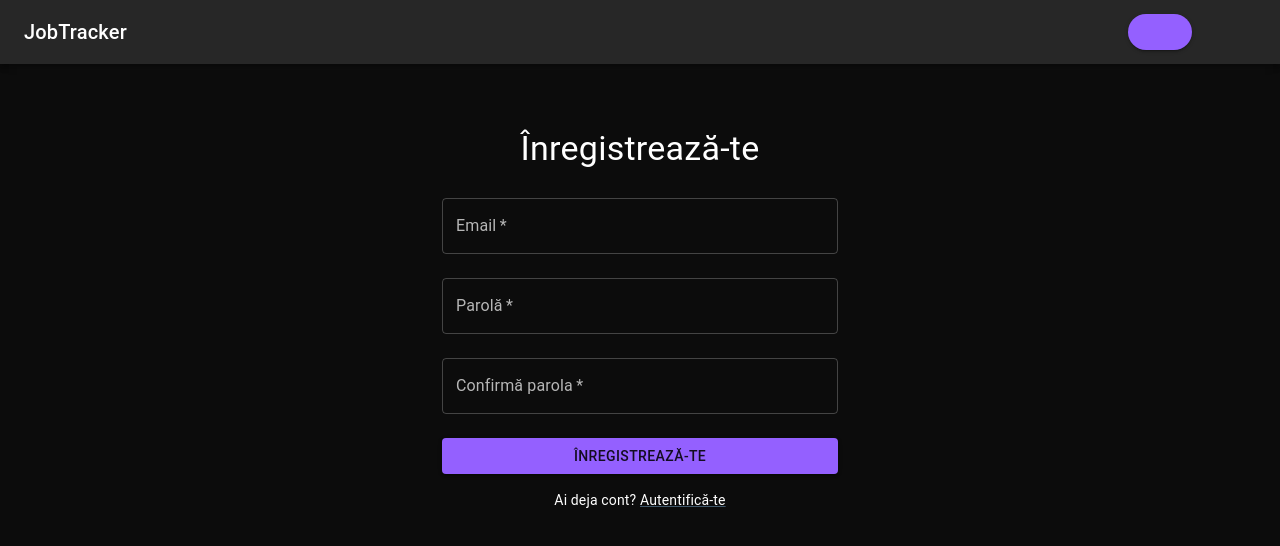
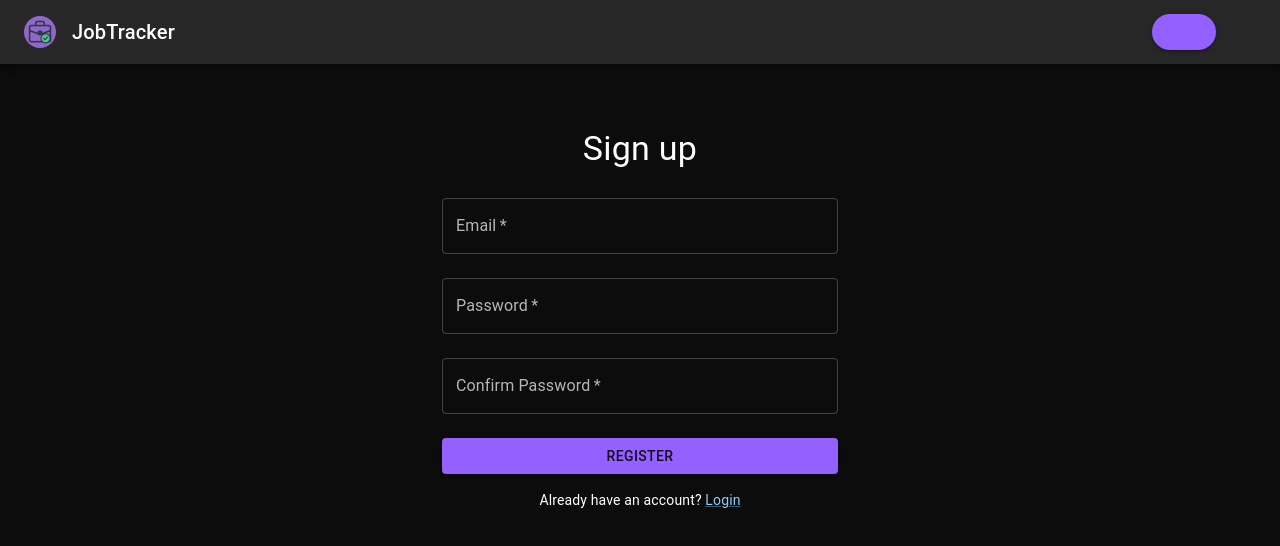
Before and after one commit to Miro-wq/job-tracker, a React (Create React App) app: page /register in a window 1280 px wide. Shown: the top 546 px of the page. Built offline with nearby package versions, Linux system fonts and the light colour scheme; some icons are missing.

Commit message:
UI and serverless functions improvements

```diff
--- a/src/App.js
+++ b/src/App.js
@@ -6,10 +6,12 @@ import {
   AppBar,
   Toolbar,
   Typography,
-  Button
+  Button,
+  Box,
 } from '@mui/material';
 import LogoutIcon from '@mui/icons-material/Logout';
 import UserDisplay from './components/UserDisplay';
+import jobTrackerIcon from './assets/job-tracker.png';
 
 import { AuthProvider, AuthContext } from './context/AuthContext';
 import Register from './pages/Register';
@@ -46,10 +48,22 @@ function AppLayout() {
       <CssBaseline />
 
       <AppBar position="static">
-        <Toolbar>
-          <Typography variant="h6" sx={{ flexGrow: 1 }}>
-            JobTracker
-          </Typography>
+        <Toolbar sx={{ paddingRight: '0 !important' }}>
+          <Box sx={{ flexGrow: 1, display: 'flex', flexDirection: 'row-reverse', justifyContent: 'flex-end', gap: 2 }}>
+            <Box sx={{ display: { xs: 'none', md: 'block' } }}>
+              <Typography variant="h6">
+                JobTracker
+              </Typography>
+            </Box>
+            <Box sx={{ height: '32px', borderRadius: '32px', overflow: 'hidden' }}>
+              <img
+                src={jobTrackerIcon}
+                alt="JT"
+                width={32}
+
+              />
+            </Box>
+          </Box>
 
           {user && <UserDisplay username={username} sx={{ mr: 2 }} />}
 
--- a/src/components/CreateTheme.js
+++ b/src/components/CreateTheme.js
@@ -24,13 +24,6 @@ export const darkTheme = createTheme({
           '&:hover': {
             backgroundColor: lighten('#9460ff', 0.2),
           },
-        },
-      },
-    },
-    MuiTypography: {
-      styleOverrides: {
-        root: {
-          color: '#fff',
         },
       },
     },
--- a/src/pages/Login.jsx
+++ b/src/pages/Login.jsx
@@ -25,14 +25,14 @@ export default function Login() {
       await login(email, password);
       navigate("/");
     } catch (err) {
-      setError(err.response?.data?.error || "Eroare la autentificare");
+      setError(err.response?.data?.error || "Authentication error");
     }
   };
 
   return (
     <Container maxWidth="xs" sx={{ mt: 8 }}>
       <Typography variant="h4" gutterBottom textAlign="center">
-        Autentifică-te
+        Login
       </Typography>
 
       {error && (
@@ -53,7 +53,7 @@ export default function Login() {
         />
 
         <TextField
-          label="Parolă"
+          label="Password"
           type="password"
           required
           fullWidth
@@ -63,14 +63,14 @@ export default function Login() {
         />
 
         <Button type="submit" variant="contained" fullWidth sx={{ mt: 2 }}>
-          Autentifică-te
+          Login
         </Button>
       </form>
 
       <Typography variant="body2" align="center" sx={{ mt: 2 }}>
-        Nu ai cont?{" "}
+        Don't have an account?{" "}
         <Link component={RouterLink} to="/register">
-          Înregistrează-te
+          Sign up
         </Link>
       </Typography>
     </Container>
--- a/src/pages/Register.jsx
+++ b/src/pages/Register.jsx
@@ -26,14 +26,14 @@ export default function Register() {
       await register(email, password);
       navigate("/");
     } catch (err) {
-      setError(err.response?.data?.error || "Eroare la înregistrare");
+      setError(err.response?.data?.error || "Registration error");
     }
   };
 
   return (
     <Container maxWidth="xs" sx={{ mt: 8 }}>
       <Typography variant="h4" gutterBottom textAlign="center">
-        Înregistrează-te
+        Sign up
       </Typography>
 
       {error && (
@@ -54,7 +54,7 @@ export default function Register() {
         />
 
         <TextField
-          label="Parolă"
+          label="Password"
           type="password"
           required
           fullWidth
@@ -63,7 +63,7 @@ export default function Register() {
           onChange={(e) => setPassword(e.target.value)}
         />
         <TextField
-        label="Confirmă parola"
+          label="Confirm Password"
           type="password"
           required
           fullWidth
@@ -73,14 +73,14 @@ export default function Register() {
         />
 
         <Button type="submit" variant="contained" fullWidth sx={{ mt: 2 }}>
-          Înregistrează-te
+          Register
         </Button>
       </form>
 
       <Typography variant="body2" align="center" sx={{ mt: 2 }}>
-        Ai deja cont?{" "}
+        Already have an account?{" "}
         <Link component={RouterLink} to="/login">
-          Autentifică-te
+          Login
         </Link>
       </Typography>
     </Container>
```
Also changed, not shown: src/assets/job-tracker.png (added). Lines whose indentation alone changed are shown as unchanged.
